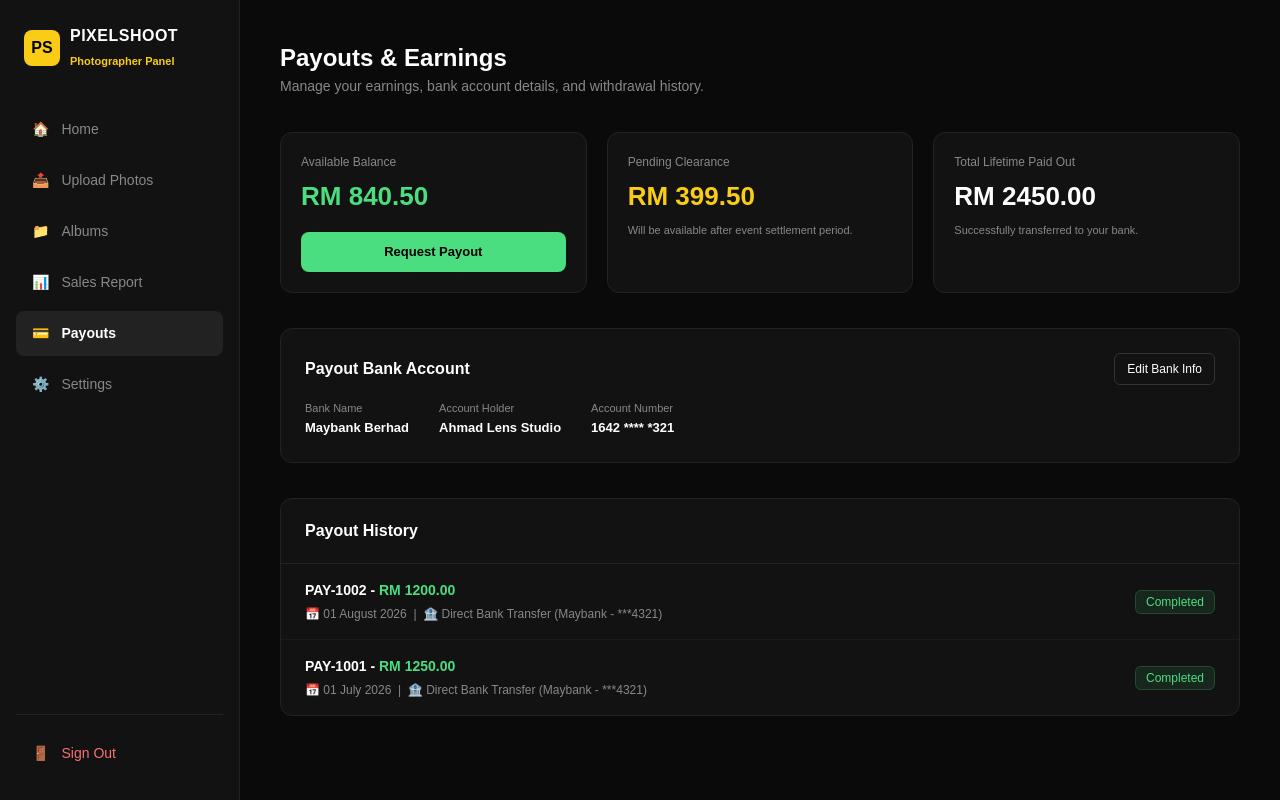
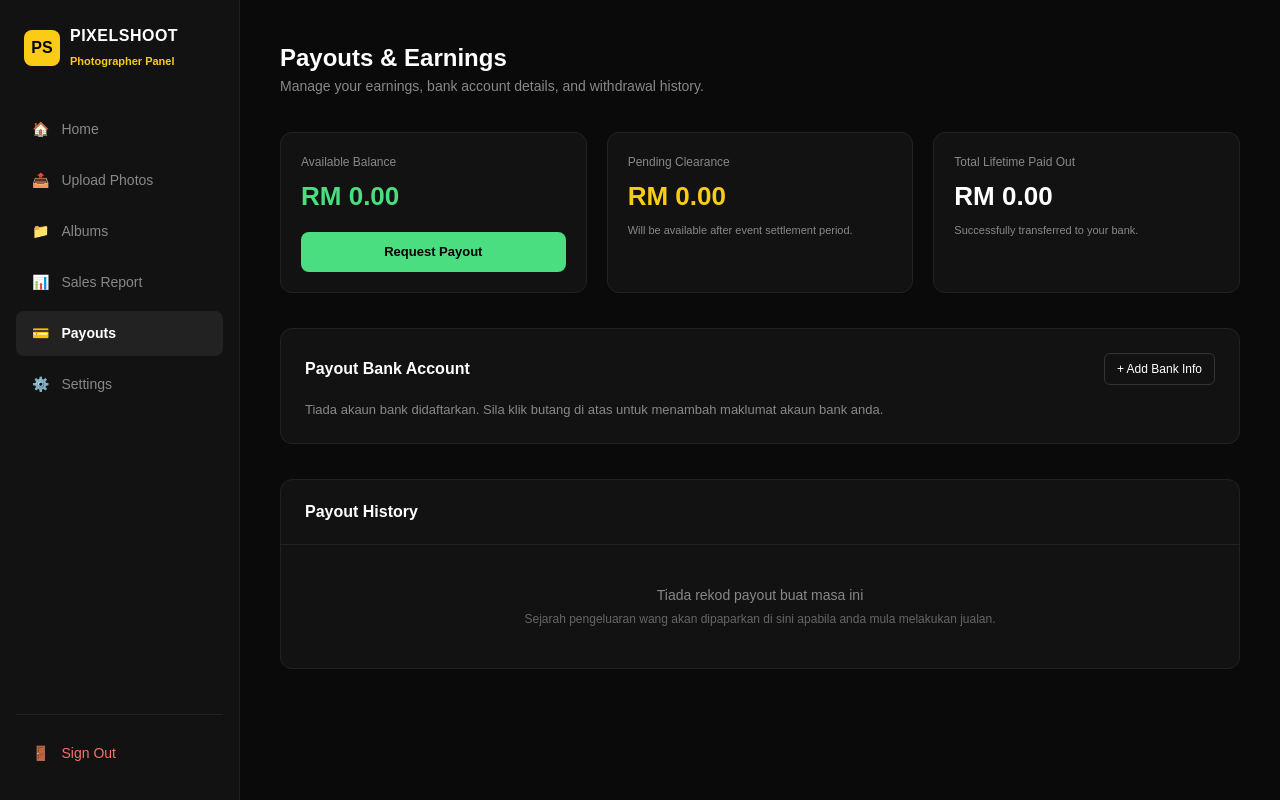
Before and after one commit to PixelShooter8/PixelShoot, a Next.js app: page /photographer/payouts in a window 1280 px wide. Built offline with nearby package versions, Linux system fonts and the light colour scheme.

Commit message:
Kemas kini halaman payouts kepada nilai asal kosong (0) dan kosongkan maklumat akaun bank untuk akaun baharu

```diff
--- a/app/photographer/payouts/page.tsx
+++ b/app/photographer/payouts/page.tsx
@@ -6,11 +6,11 @@ import Sidebar from '@/components/Sidebar'
 export default function PhotographerPayouts() {
   const [photographerPlan] = useState<'free' | 'subs' | 'premium'>('subs')
 
-  // State untuk maklumat akaun bank
+  // State untuk maklumat akaun bank (Dikosongkan untuk akaun baharu)
   const [bankInfo, setBankInfo] = useState({
-    bankName: 'Maybank Berhad',
-    accountHolder: 'Ahmad Lens Studio',
-    accountNumber: '1642 **** *321'
+    bankName: '',
+    accountHolder: '',
+    accountNumber: ''
   })
 
   // State untuk mengawal buka/tutup modal
@@ -25,17 +25,15 @@ export default function PhotographerPayouts() {
   // State untuk input jumlah payout
   const [payoutAmount, setPayoutAmount] = useState('')
 
-  // Simulasi baki akaun dan sejarah pengeluaran (payouts)
+  // Baki akaun ditetapkan kepada 0.00 memandangkan belum ada jualan
   const [balanceData] = useState({
-    availableBalance: 840.50,
-    pendingBalance: 399.50,
-    totalPaidOut: 2450.00
+    availableBalance: 0.00,
+    pendingBalance: 0.00,
+    totalPaidOut: 0.00
   })
 
-  const [payoutHistory] = useState([
-    { id: 'PAY-1002', date: '01 August 2026', amount: 1200.00, method: 'Direct Bank Transfer (Maybank - ***4321)', status: 'Completed' },
-    { id: 'PAY-1001', date: '01 July 2026', amount: 1250.00, method: 'Direct Bank Transfer (Maybank - ***4321)', status: 'Completed' },
-  ])
+  // Sejarah pengeluaran kosong (tiada rekod awal)
+  const [payoutHistory] = useState<any[]>([])
 
   const handleSaveBankInfo = (e: React.FormEvent) => {
     e.preventDefault()
@@ -136,9 +134,11 @@ export default function PhotographerPayouts() {
               onClick={() => setIsEditingBank(true)}
               style={{ background: 'transparent', border: '1px solid #333', color: '#fff', padding: '6px 12px', borderRadius: '6px', fontSize: '12px', cursor: 'pointer' }}
             >
-              Edit Bank Info
+              {bankInfo.bankName ? 'Edit Bank Info' : '+ Add Bank Info'}
             </button>
           </div>
+
+          {bankInfo.bankName ? (
             <div style={{ display: 'flex', gap: '30px', fontSize: '13px', color: '#ccc' }}>
               <div>
                 <p style={{ color: '#888', fontSize: '11px', margin: '0 0 2px 0' }}>Bank Name</p>
@@ -153,6 +153,11 @@ export default function PhotographerPayouts() {
                 <p style={{ fontWeight: 'bold', color: '#fff', margin: 0 }}>{bankInfo.accountNumber}</p>
               </div>
             </div>
+          ) : (
+            <p style={{ fontSize: '13px', color: '#888', margin: 0 }}>
+              Tiada akaun bank didaftarkan. Sila klik butang di atas untuk menambah maklumat akaun bank anda.
+            </p>
+          )}
         </div>
 
         {/* Modal Request Payout */}
@@ -187,15 +192,15 @@ export default function PhotographerPayouts() {
               <form onSubmit={handleSaveBankInfo} style={{ display: 'flex', flexDirection: 'column', gap: '15px' }}>
                 <div>
                   <label style={{ fontSize: '12px', color: '#888', display: 'block', marginBottom: '5px' }}>Bank Name</label>
-                  <input type="text" value={tempBankName} onChange={(e) => setTempBankName(e.target.value)} style={{ width: '100%', padding: '10px', background: '#0a0a0a', border: '1px solid #333', color: '#fff', borderRadius: '6px' }} required />
+                  <input type="text" value={tempBankName} onChange={(e) => setTempBankName(e.target.value)} placeholder="cth: Maybank Berhad" style={{ width: '100%', padding: '10px', background: '#0a0a0a', border: '1px solid #333', color: '#fff', borderRadius: '6px' }} required />
                 </div>
                 <div>
                   <label style={{ fontSize: '12px', color: '#888', display: 'block', marginBottom: '5px' }}>Account Holder Name</label>
-                  <input type="text" value={tempAccountHolder} onChange={(e) => setTempAccountHolder(e.target.value)} style={{ width: '100%', padding: '10px', background: '#0a0a0a', border: '1px solid #333', color: '#fff', borderRadius: '6px' }} required />
+                  <input type="text" value={tempAccountHolder} onChange={(e) => setTempAccountHolder(e.target.value)} placeholder="cth: Ahmad Studio" style={{ width: '100%', padding: '10px', background: '#0a0a0a', border: '1px solid #333', color: '#fff', borderRadius: '6px' }} required />
                 </div>
                 <div>
                   <label style={{ fontSize: '12px', color: '#888', display: 'block', marginBottom: '5px' }}>Account Number</label>
-                  <input type="text" value={tempAccountNumber} onChange={(e) => setTempAccountNumber(e.target.value)} style={{ width: '100%', padding: '10px', background: '#0a0a0a', border: '1px solid #333', color: '#fff', borderRadius: '6px' }} required />
+                  <input type="text" value={tempAccountNumber} onChange={(e) => setTempAccountNumber(e.target.value)} placeholder="cth: 1642xxxxxxxx" style={{ width: '100%', padding: '10px', background: '#0a0a0a', border: '1px solid #333', color: '#fff', borderRadius: '6px' }} required />
                 </div>
                 <div style={{ display: 'flex', justifyContent: 'flex-end', gap: '10px', marginTop: '10px' }}>
                   <button type="button" onClick={() => setIsEditingBank(false)} style={{ background: 'transparent', border: '1px solid #444', color: '#ccc', padding: '8px 14px', borderRadius: '6px', cursor: 'pointer' }}>Cancel</button>
@@ -211,6 +216,13 @@ export default function PhotographerPayouts() {
           <div style={{ padding: '20px 24px', borderBottom: '1px solid #222' }}>
             <h3 style={{ fontSize: '16px', fontWeight: 'bold', margin: 0 }}>Payout History</h3>
           </div>
+
+          {payoutHistory.length === 0 ? (
+            <div style={{ padding: '40px 24px', textAlign: 'center', color: '#666' }}>
+              <p style={{ fontSize: '14px', margin: '0 0 4px 0', color: '#888' }}>Tiada rekod payout buat masa ini</p>
+              <p style={{ fontSize: '12px', margin: 0 }}>Sejarah pengeluaran wang akan dipaparkan di sini apabila anda mula melakukan jualan.</p>
+            </div>
+          ) : (
             <div style={{ display: 'flex', flexDirection: 'column' }}>
               {payoutHistory.map((payout, index) => (
                 <div key={payout.id} style={{ display: 'flex', alignItems: 'center', justifyContent: 'space-between', padding: '16px 24px', borderBottom: index !== payoutHistory.length - 1 ? '1px solid #1a1a1a' : 'none' }}>
@@ -224,6 +236,7 @@ export default function PhotographerPayouts() {
                 </div>
               ))}
             </div>
+          )}
         </div>
 
       </div>
```
Lines whose indentation alone changed are shown as unchanged.
